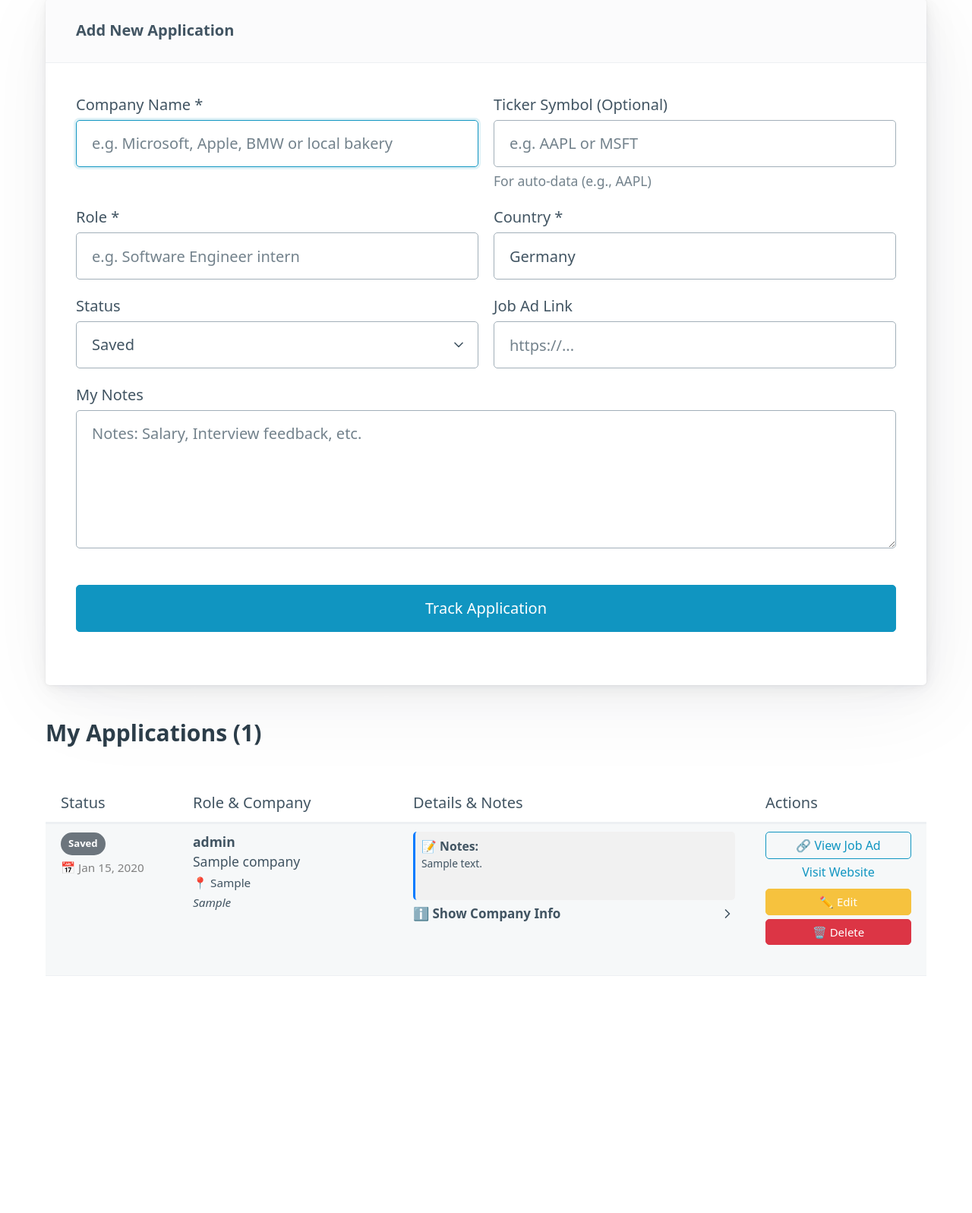
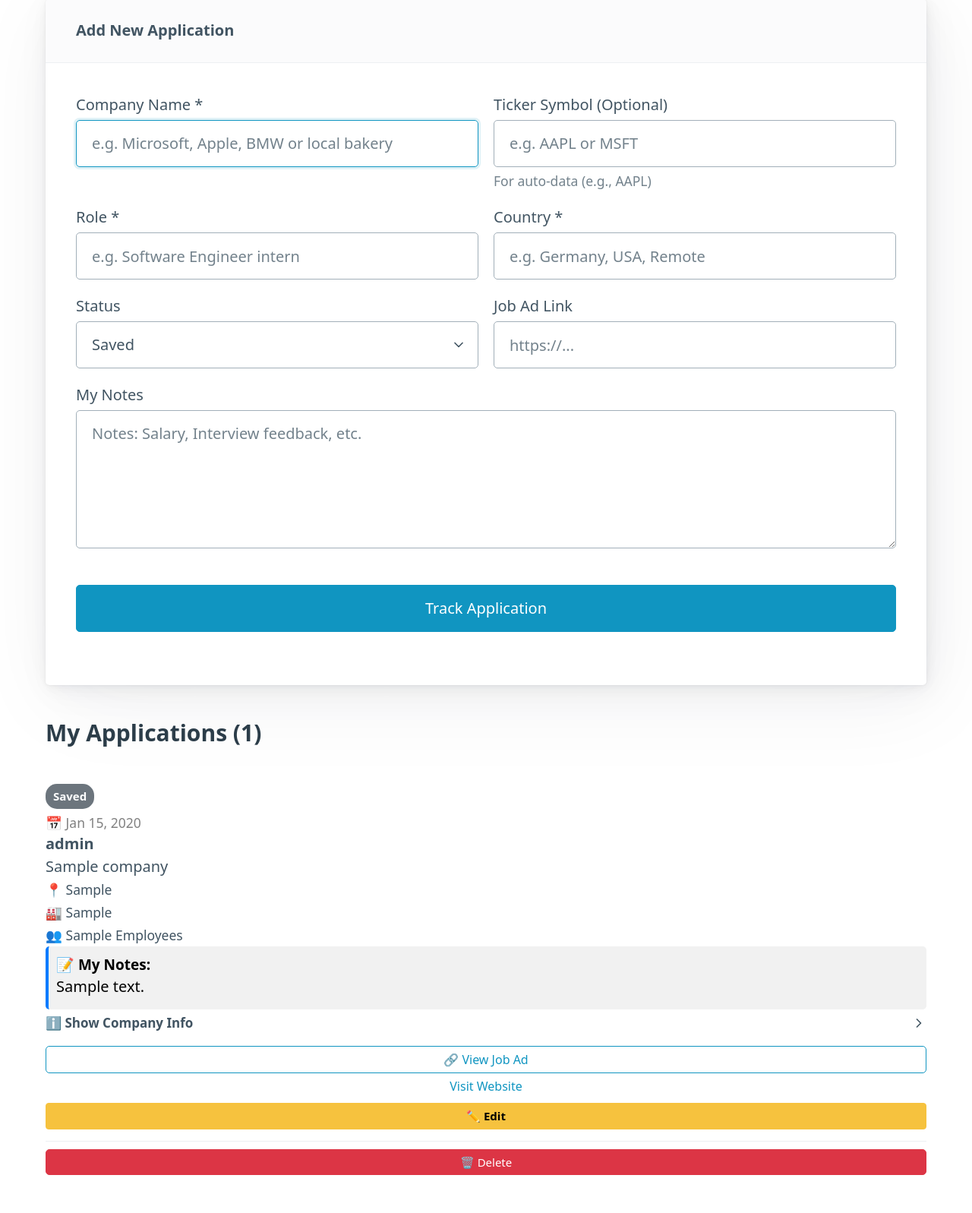
Before and after one commit to mlrlouis/internship-tracker, a Django app: page / in a window 1280 px wide. Shown: the part 131-1728 px from the top of the page at 76% size. Before the commit the page ends 1416 px from the top, so only its background shows below. Run offline with Django 5.2, Linux system fonts and the light colour scheme; tables that the repository leaves empty hold one stand-in row (values such as "Sample post").

Commit message:
few changes for better readability

```diff
--- a/tracker/models.py
+++ b/tracker/models.py
@@ -31,7 +31,7 @@ class Application(models.Model):
         company = models.ForeignKey(Company, on_delete=models.CASCADE, related_name='applications')
         role = models.CharField(max_length=200)
 
-        country = models.CharField(max_length=100, default="Germany")
+        country = models.CharField(max_length=100)
 
         status = models.CharField(max_length=20, choices=STATUS_CHOICES, default='saved')
         job_link = models.URLField(blank=True, null=True)
--- a/tracker/templates/tracker/company_list.html
+++ b/tracker/templates/tracker/company_list.html
@@ -23,6 +23,36 @@
         td { vertical-align: top; }
         details { margin-bottom: 0; border-bottom: none; }
         summary { font-size: 0.85rem; color: #007bff; font-weight: bold; cursor: pointer; }
+
+        .notes-box {
+            background-color: #f1f1f1;
+            padding: 10px;
+            border-radius: 5px;
+            margin-bottom: 8px;
+            font-size: 0.95em;
+            border-left: 4px solid #007bff;
+            color: #000000 !important;
+        }
+
+        .notes-box p {
+            color: #000000 !important;
+            margin-bottom: 5px;
+        }
+
+        .btn-edit {
+            background-color: #f6c23e;
+            border-color: #f6c23e;
+            color: #000;
+            font-weight: bold;
+            padding: 5px;
+            font-size: 0.75rem;
+            width: 100%;
+            margin-bottom: 5px;
+            display: inline-block;
+            text-align: center;
+            text-decoration: none;
+            border-radius: 4px;
+        }
     </style>
 </head>
 <body>
@@ -90,16 +120,7 @@
 
     <h3>My Applications ({{ applications.count }})</h3>
 
-    <table role="grid">
-        <thead>
-            <tr>
-                <th scope="col" style="width: 15%;">Status</th>
-                <th scope="col" style="width: 25%;">Role & Company</th>
-                <th scope="col" style="width: 40%;">Details & Notes</th>
-                <th scope="col" style="width: 20%;">Actions</th>
-            </tr>
-        </thead>
-        <tbody>
+    <tbody>
             {% for app in applications %}
             <tr>
                 <td>
@@ -117,15 +138,21 @@
                     <br>
                     {{ app.company.name }}
                     <br>
-                    <small>📍 {{ app.country }}</small> {% if app.company.industry %}
-                        <br><small><i>{{ app.company.industry }}</i></small>
+                    <small>📍 {{ app.country }}</small>
+
+                    {% if app.company.industry %}
+                        <br><small>🏭 {{ app.company.industry }}</small>
+                    {% endif %}
+
+                    {% if app.company.employee_count %}
+                        <br><small>👥 {{ app.company.employee_count }} Employees</small>
                     {% endif %}
                 </td>
 
                 <td>
                     {% if app.notes %}
-                        <div style="background-color: #f1f1f1; padding: 8px; border-radius: 5px; margin-bottom: 8px; font-size: 0.9em; border-left: 3px solid #007bff;">
-                            <strong>📝 Notes:</strong><br>
+                        <div class="notes-box">
+                            <strong>📝 My Notes:</strong><br>
                             {{ app.notes|linebreaks }}
                         </div>
                     {% endif %}
@@ -153,11 +180,11 @@
                         </a>
                     {% endif %}
 
-                    <a href="{% url 'edit_application' app.id %}" role="button" style="background-color: #f6c23e; border-color: #f6c23e; color: #fff; padding: 5px; font-size: 0.75rem; width: 100%; margin-bottom: 5px;">
+                    <a href="{% url 'edit_application' app.id %}" class="btn-edit" role="button">
                         ✏️ Edit
                     </a>
 
-                    <hrstyle="margin: 10px 0;">
+                    <hr style="margin: 10px 0;">
 
                     <form action="{% url 'delete_application' app.id %}" method="post">
                         {% csrf_token %}
@@ -173,6 +200,7 @@
             <tr>
                 <td colspan="4" style="text-align: center; padding: 30px;">
                     <h4>No applications yet.</h4>
+                    <p>Use the form above to add your first internship application!</p>
                 </td>
             </tr>
             {% endfor %}
```
Also changed, not shown: tracker/migrations/0002_application_country_alter_application_company_and_more.py.
